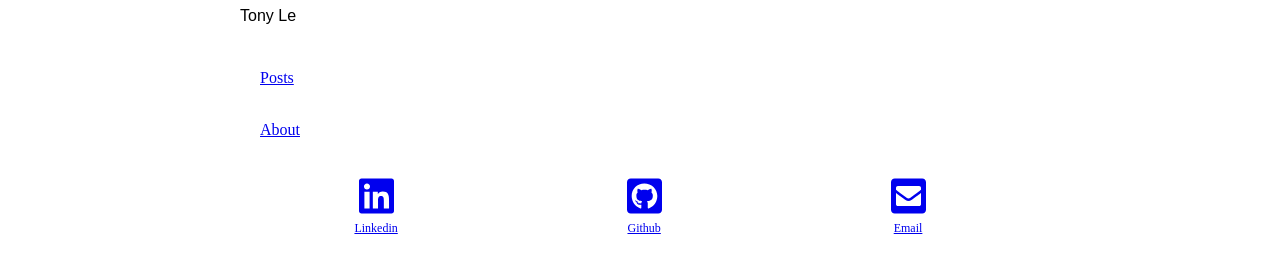
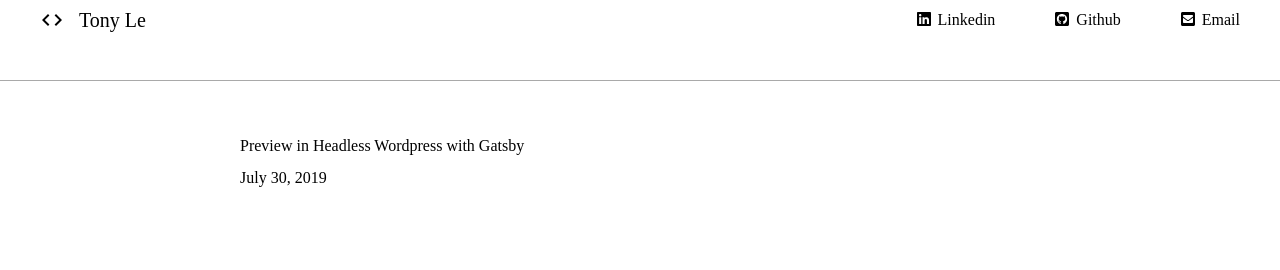
Before and after one commit to t0lya/personal-blog, a Gatsby site: page / in a window 1280 px wide. Built offline with nearby package versions, Linux system fonts and the light colour scheme; Gatsby itself is replaced by a stand-in of ours.

Commit message:
refactor header styles

```diff
--- a/gatsby-config.js
+++ b/gatsby-config.js
@@ -21,8 +21,8 @@ module.exports = {
     {
       resolve: `gatsby-source-filesystem`,
       options: {
-        path: `${__dirname}/content/assets`,
-        name: `assets`,
+        path: `${__dirname}/src/images`,
+        name: `images`,
       },
     },
     {
@@ -54,17 +54,16 @@ module.exports = {
     },
     `gatsby-transformer-sharp`,
     `gatsby-plugin-sharp`,
-    `gatsby-plugin-feed`,
     {
       resolve: `gatsby-plugin-manifest`,
       options: {
-        name: `Tony Le Blog`,
+        name: `Tony Le's Blog`,
         short_name: `Tony Le`,
         start_url: `/`,
         background_color: `#ffffff`,
         theme_color: 'black',
         display: `minimal-ui`,
-        icon: `./content/assets/baseline-code-24px.svg`,
+        icon: `./src/images/baseline-code-24px.svg`,
       },
     },
     `gatsby-plugin-offline`,
--- a/package.json
+++ b/package.json
@@ -6,9 +6,9 @@
     "@fortawesome/free-brands-svg-icons": "^5.9.0",
     "@fortawesome/free-solid-svg-icons": "^5.9.0",
     "@fortawesome/react-fontawesome": "^0.1.4",
+    "classnames": "^2.3.1",
     "gatsby": "^2.13.21",
     "gatsby-image": "^2.2.6",
-    "gatsby-plugin-feed": "^2.3.4",
     "gatsby-plugin-google-analytics": "^2.1.4",
     "gatsby-plugin-manifest": "^2.2.3",
     "gatsby-plugin-offline": "^2.2.4",
@@ -30,6 +30,7 @@
     "react": "^16.8.6",
     "react-dom": "^16.8.6",
     "react-helmet": "^5.2.1",
+    "react-outside-click-handler": "^1.3.0",
     "react-typography": "^0.16.19",
     "typeface-merriweather": "0.0.72",
     "typeface-montserrat": "0.0.54",
@@ -49,6 +50,7 @@
   },
   "scripts": {
     "build": "gatsby build",
+    "clean": "gatsby clean",
     "develop": "gatsby develop",
     "format": "prettier --write src/**/*.{js,jsx}",
     "start": "npm run develop",
--- /dev/null
+++ b/src/components/header/header.module.scss
@@ -0,0 +1,102 @@
+@import '../../styles/mixins.scss';
+@import '../../styles/constants.scss';
+
+.header {
+  position: fixed;
+  top: 0;
+  left: 0;
+  right: 0;
+  z-index: 100;
+  background-color: white;
+  height: $header-height;
+  padding: 0 40px;
+  border-bottom: solid 0.5px;
+  border-color: DarkGray;
+  overflow: hidden;
+
+  & > div {
+    @include respond(tab-land) {
+      display: flex;
+      justify-content: space-between;
+    }
+  }
+
+  &-expanded {
+    height: min-content;
+    transition: height 0.1s;
+  }
+}
+
+.top-bar {
+  height: $header-height;
+  display: flex;
+  justify-content: space-between;
+  align-items: center;
+}
+
+.logo {
+  display: flex;
+  align-items: center;
+
+  span {
+    margin-left: 15px;
+    font-size: 20px;
+  }
+}
+
+.hamburger {
+  background-color: transparent;
+  border: none;
+  font-size: 20px;
+
+  @include respond(tab-land) {
+    display: none;
+  }
+
+  &:focus {
+    outline: none;
+  }
+}
+
+.dropdown {
+  margin: 25px;
+  display: none;
+
+  @include respond(tab-port) {
+    display: flex;
+    justify-content: space-between;
+
+    & > * {
+      flex-grow: 1;
+    }
+  }
+
+  @include respond(tab-land) {
+    margin: 0;
+    display: block;
+    align-items: center;
+  }
+
+  &-expanded {
+    display: block;
+  }
+}
+
+.menu {
+  font-size: 16px;
+
+  @include respond(tab-land) {
+    display: flex;
+    align-items: center;
+    height: 100%;
+
+    & > *:not(:last-child) {
+      margin: 0 60px 0 0;
+    }
+  }
+
+  svg {
+    margin-right: 7px;
+    font-size: 16px;
+  }
+}
--- /dev/null
+++ b/src/components/header/index.js
@@ -0,0 +1,102 @@
+import React, { useState, useRef } from 'react';
+import PropTypes from 'prop-types';
+import { Link } from 'gatsby';
+import cx from 'classnames';
+import OutsideClickHandler from 'react-outside-click-handler';
+import { FontAwesomeIcon } from '@fortawesome/react-fontawesome';
+import {
+  faBars,
+  faTimes,
+  faEnvelopeSquare,
+} from '@fortawesome/free-solid-svg-icons';
+import { faGithubSquare, faLinkedin } from '@fortawesome/free-brands-svg-icons';
+
+import styles from './header.module.scss';
+import logo from '../../images/baseline-code-24px.svg';
+
+const Header = ({ children }) => {
+  const [isExpanded, setIsExpanded] = useState(false);
+  const containerRef = useRef(null);
+
+  const onHamburgerClick = () => {
+    setIsExpanded(expandedState => !expandedState);
+  };
+
+  return (
+    <header
+      className={cx(styles.header, {
+        [styles.headerExpanded]: isExpanded,
+      })}
+      ref={containerRef}
+    >
+      <OutsideClickHandler
+        onOutsideClick={() => {
+          setIsExpanded(false);
+        }}
+      >
+        <div className={styles.topBar}>
+          <Link className={styles.logo} to="/">
+            <img src={logo} alt="" />
+            <span>Tony Le</span>
+          </Link>
+          <button
+            className={styles.hamburger}
+            onClick={onHamburgerClick}
+            type="button"
+            aria-label="Navigation Menu"
+          >
+            <FontAwesomeIcon icon={isExpanded ? faTimes : faBars} />
+          </button>
+        </div>
+        <div
+          className={cx(styles.dropdown, {
+            [styles.dropdownExpanded]: isExpanded,
+          })}
+        >
+          <ul className={styles.menu}>
+            <li>
+              <a
+                href="https://www.linkedin.com/in/tony-le-16673a141"
+                target="_blank"
+                rel="noopener noreferrer"
+              >
+                <FontAwesomeIcon icon={faLinkedin} />
+                <span>Linkedin</span>
+              </a>
+            </li>
+            <li>
+              <a
+                href="https://github.com/t0lya"
+                target="_blank"
+                rel="noopener noreferrer"
+              >
+                <FontAwesomeIcon icon={faGithubSquare} />
+                <span>Github</span>
+              </a>
+            </li>
+            <li>
+              <a href="mailto:tony.le@usa.com">
+                <FontAwesomeIcon icon={faEnvelopeSquare} />
+                <span>Email</span>
+              </a>
+            </li>
+          </ul>
+          {children}
+        </div>
+      </OutsideClickHandler>
+    </header>
+  );
+};
+
+Header.propTypes = {
+  children: PropTypes.oneOfType([
+    PropTypes.arrayOf(PropTypes.node),
+    PropTypes.node,
+  ]),
+};
+
+Header.defaultProps = {
+  children: null,
+};
+
+export default Header;
--- a/src/components/layout/index.js
+++ b/src/components/layout/index.js
@@ -1,56 +1,15 @@
 import React from 'react';
-import { Link } from 'gatsby';
-import { FontAwesomeIcon } from '@fortawesome/react-fontawesome';
-import { faEnvelopeSquare } from '@fortawesome/free-solid-svg-icons';
-import { faGithubSquare, faLinkedin } from '@fortawesome/free-brands-svg-icons';
 import 'prismjs/themes/prism-tomorrow.css';
 
 import styles from './layout.module.scss';
+import Header from '../header';
 
 const Layout = ({ children }) => {
   return (
-    <div className={styles.container}>
-      <header>
-        <h1 className={styles.title}>
-          <Link className={styles.link} to="/">
-            Tony Le
-          </Link>
-        </h1>
-      </header>
-      <main>{children}</main>
-      <footer>
-        <div>
-          <ul className={styles.social}>
-            <li>
-              <a
-                href="https://www.linkedin.com/in/tony-le-16673a141"
-                target="_blank"
-                rel="noopener noreferrer"
-              >
-                <FontAwesomeIcon icon={faLinkedin} />
-                <p>Linkedin</p>
-              </a>
-            </li>
-            <li>
-              <a
-                href="https://github.com/t0lya"
-                target="_blank"
-                rel="noopener noreferrer"
-              >
-                <FontAwesomeIcon icon={faGithubSquare} />
-                <p>Github</p>
-              </a>
-            </li>
-            <li>
-              <a href="mailto:tony.le@usa.com">
-                <FontAwesomeIcon icon={faEnvelopeSquare} />
-                <p>Email</p>
-              </a>
-            </li>
-          </ul>
-        </div>
-      </footer>
-    </div>
+    <>
+      <Header />
+      <main className={styles.main}>{children}</main>
+    </>
   );
 };
 
--- a/src/components/layout/layout.module.scss
+++ b/src/components/layout/layout.module.scss
@@ -1,67 +1,52 @@
-.container {
-  margin: auto;
-  padding: 0px 50px;
+@import '../../styles/mixins.scss';
+@import '../../styles/constants.scss';
+
+body {
+  font-family: Arial, Helvetica, sans-serif;
+  font-size: 10px;
+  margin: 0px;
+}
+
+h1 {
+  font-size: 3em;
+}
+
+h2,
+h3,
+h4,
+h5,
+h6 {
+  font-size: 2em;
+}
+
+p {
+  font-size: 1.3em;
+}
+
+a {
+  color: black;
+  text-decoration: none;
+
+  &:hover {
+    color: black;
+    text-decoration: underline;
+  }
+}
+
+strong {
+  font-weight: bold;
+}
+
+.main {
+  padding: 50px;
   max-width: 800px;
   min-height: 100%;
   display: flex;
   flex-direction: column;
-}
-
-header {
-  padding: 20px;
-  border-bottom: solid 0.5px;
-  border-color: DarkGray;
-}
-
-main {
   flex-grow: 1;
-  padding: 20px;
+  margin: $header-height auto 3rem auto;
 
   li {
     padding: 10px 0;
   }
 }
-
-footer {
-  justify-self: flex-end;
-  border-top: solid 0.5px;
-  border-color: DarkGray;
-  padding: 20px;
-
-  ul {
-    display: flex;
-    justify-content: space-around;
-    padding-bottom: 20px;
-  }
-
-  li a {
-    display: flex;
-    flex-direction: column;
-    // Fontawesome icons inherit size from parent font-size
-    font-size: 40px;
-  }
-
-  p {
-    font-size: 0.3em;
-    text-align: center;
-  }
-
-  svg {
-    margin: auto;
-  }
-}
-
-.title {
-  font-family: Montserrat, sans-serif;
-  margin-top: 0;
-
-  .link {
-    box-shadow: none;
-    text-decoration: none;
-    color: inherit;
-  }
-}
-
-.social {
-  display: flex;
-}
--- a/src/components/pagination.js
+++ b/src/components/pagination/index.js
@@ -1,5 +1,6 @@
 import React from 'react';
 import { Link } from 'gatsby';
+
 import styles from './pagination.module.scss';
 
 export default function Pagination({ previous, next }) {
--- a/src/components/pagination.module.scss
+++ b/src/components/pagination/pagination.module.scss
@@ -1,4 +1,4 @@
-@import '../styles/constants.scss';
+@import '../../styles/constants.scss';
 
 .pagination {
   display: flex;
--- a/src/pages/index.js
+++ b/src/pages/index.js
@@ -1,29 +1,51 @@
 import React from 'react';
-import { Link } from 'gatsby';
+import { Link, graphql } from 'gatsby';
 
 import Layout from '../components/layout';
 import SEO from '../components/seo';
 
-class HomePage extends React.Component {
-  render() {
-    return (
-      <Layout>
-        <SEO title="Home page" />
-        <ul>
-          <li>
-            <h2>
-              <Link to="/posts">Posts</Link>
-            </h2>
-          </li>
-          <li>
-            <h2>
-              <Link to="/about">About</Link>
-            </h2>
-          </li>
-        </ul>
-      </Layout>
-    );
-  }
-}
+const HomePage = ({
+  data: {
+    allMarkdownRemark: { edges },
+  },
+}) => {
+  return (
+    <Layout>
+      <SEO title="Home page" />
+      {edges.map(({ node }) => {
+        const title = node.frontmatter.title || node.fields.slug;
+        return (
+          <div key={node.fields.slug}>
+            <h3>
+              <Link style={{ boxShadow: `none` }} to={node.fields.slug}>
+                {title}
+              </Link>
+            </h3>
+            <p>{node.frontmatter.date}</p>
+          </div>
+        );
+      })}
+    </Layout>
+  );
+};
 
 export default HomePage;
+
+export const pageQuery = graphql`
+  query {
+    allMarkdownRemark(sort: { fields: [frontmatter___date], order: DESC }) {
+      edges {
+        node {
+          fields {
+            slug
+          }
+          frontmatter {
+            date(formatString: "MMMM DD, YYYY")
+            title
+            description
+          }
+        }
+      }
+    }
+  }
+`;
--- a/src/styles/constants.scss
+++ b/src/styles/constants.scss
@@ -1,45 +1 @@
-html,
-body,
-#___gatsby {
-  height: 100%;
-}
-
-body {
-  font-family: Arial, Helvetica, sans-serif;
-  font-size: 10px;
-  margin: 0px;
-}
-
-div[role='group'][tabindex] {
-  height: 100%;
-}
-
-h1 {
-  font-size: 3em;
-}
-
-h2,
-h3,
-h4,
-h5,
-h6 {
-  font-size: 2em;
-}
-
-p {
-  font-size: 1.3em;
-}
-
-a {
-  color: black;
-  text-decoration: none;
-
-  &:hover {
-    color: black;
-    text-decoration: underline;
-  }
-}
-
-strong {
-  font-weight: bold;
-}
+$header-height: 80px;
--- /dev/null
+++ b/src/styles/mixins.scss
@@ -0,0 +1,28 @@
+// MEDIA QUERY MANAGER
+// 0 - 600px:      Phone
+// 600 - 900px:    Tablet portrait
+// 900 - 1200px:   Tablet landscape
+// 1200 - 1800px:  Desktop
+
+@mixin respond($breakpoint) {
+  //600px
+  @if ($breakpoint == tab-port) {
+    @media only screen and (min-width: 37.5em) {
+      @content;
+    }
+  }
+
+  //900px
+  @if ($breakpoint == tab-land) {
+    @media only screen and (min-width: 56.25em) {
+      @content;
+    }
+  }
+
+  //1200px
+  @if ($breakpoint == desktop) {
+    @media only screen and (min-width: 75em) {
+      @content;
+    }
+  }
+}
```
Also changed, not shown: src/pages/posts.js (deleted, +0 -50 lines), src/images/baseline-code-24px.svg (renamed from content/assets/baseline-code-24px.svg), 1 other file.
